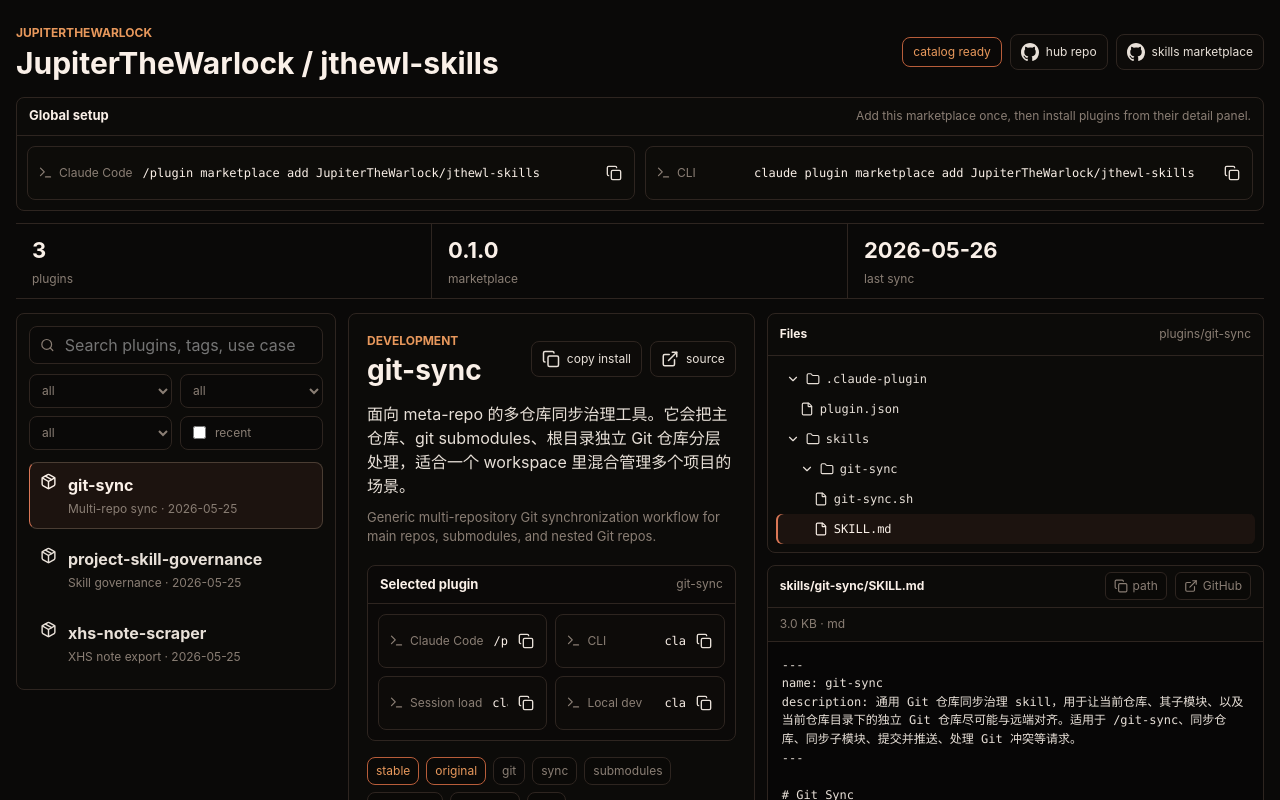
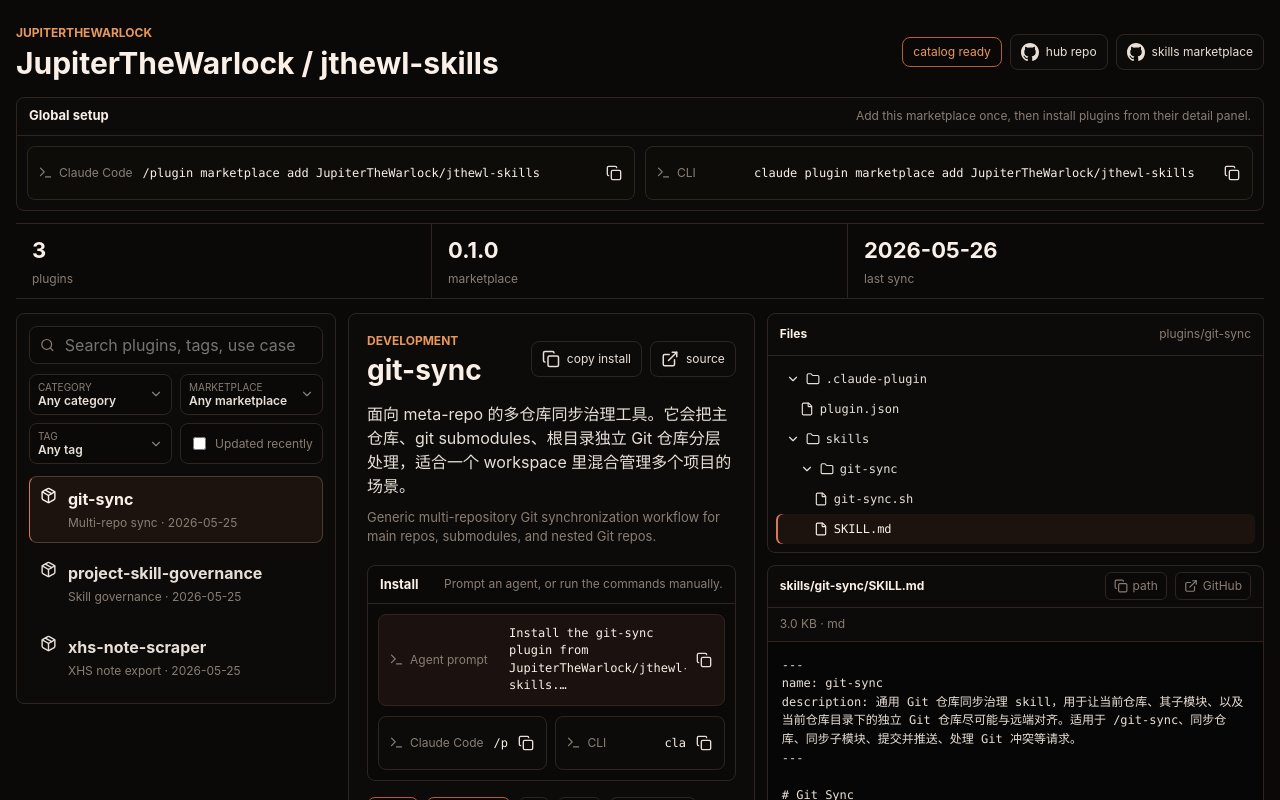
Before and after one commit to JupiterTheWarlock/jthewl-skills-hub, a React (Vite) app: page / in a window 1280 px wide. Shown: the top 800 px of the page. Built offline with nearby package versions, Linux system fonts and the light colour scheme.

Commit message:
feat: improve plugin install guidance

```diff
--- a/src/App.css
+++ b/src/App.css
@@ -171,14 +171,14 @@
   grid-template-columns: repeat(2, minmax(0, 1fr));
   gap: 8px;
   padding: 10px;
+  padding-top: 0;
 }
 
-.commandCard {
+.commandCard,
+.promptCard {
   display: grid;
-  grid-template-columns: minmax(88px, max-content) minmax(0, 1fr) 18px;
   gap: 10px;
   align-items: center;
-  min-height: 54px;
   border: 1px solid var(--border);
   border-radius: 8px;
   padding: 10px;
@@ -188,30 +188,59 @@
   cursor: pointer;
 }
 
-.commandCard:hover {
+.commandCard {
+  grid-template-columns: minmax(88px, max-content) minmax(0, 1fr) 18px;
+  min-height: 54px;
+}
+
+.promptCard {
+  grid-template-columns: minmax(110px, max-content) minmax(0, 1fr) 18px;
+  width: calc(100% - 20px);
+  min-height: 76px;
+  margin: 10px;
+  background: rgba(218, 119, 86, 0.08);
+}
+
+.commandCard:hover,
+.promptCard:hover {
   border-color: var(--border-light);
 }
 
 .commandCard span,
-.commandCard code {
+.commandCard code,
+.promptCard span,
+.promptCard code {
   display: inline-flex;
   align-items: center;
   min-width: 0;
   gap: 6px;
 }
 
-.commandCard span {
+.commandCard span,
+.promptCard span {
   color: var(--text-secondary);
   font-size: 12px;
 }
 
-.commandCard code {
+.commandCard code,
+.promptCard code {
   overflow: hidden;
   color: var(--text-bright);
   font-family: ui-monospace, SFMono-Regular, Consolas, monospace;
   font-size: 12px;
+}
+
+.commandCard code {
   text-overflow: ellipsis;
   white-space: nowrap;
+}
+
+.promptCard code {
+  display: -webkit-box;
+  line-height: 1.45;
+  -webkit-box-orient: vertical;
+  -webkit-line-clamp: 4;
+  white-space: pre-wrap;
 }
 
 .summary {
@@ -290,8 +319,7 @@
   box-shadow: 0 0 0 3px var(--accent-glow);
 }
 
-.searchBox input,
-.filters select {
+.searchBox input {
   width: 100%;
   min-width: 0;
   border: 0;
@@ -308,21 +336,109 @@
   margin-top: 10px;
 }
 
-.filters select,
+.filterMenu {
+  position: relative;
+  min-width: 0;
+}
+
+.filterTrigger,
 .checkFilter {
   min-height: 34px;
   border: 1px solid var(--border);
   border-radius: 8px;
-  padding: 0 8px;
   color: var(--text-secondary);
   background: rgba(10, 9, 8, 0.78);
   font-size: 12px;
+}
+
+.filterTrigger {
+  display: grid;
+  grid-template-columns: minmax(0, 1fr) 14px;
+  align-items: center;
+  width: 100%;
+  gap: 8px;
+  padding: 6px 8px;
+  text-align: left;
+  cursor: pointer;
+}
+
+.filterTrigger:hover,
+.filterTrigger:focus-visible,
+.filterMenu:focus-within .filterTrigger {
+  border-color: var(--accent);
+  color: var(--text-bright);
+  outline: 0;
+  box-shadow: 0 0 0 3px var(--accent-glow);
+}
+
+.filterTrigger span {
+  display: grid;
+  min-width: 0;
+  gap: 1px;
+}
+
+.filterTrigger small,
+.filterTrigger strong {
+  overflow: hidden;
+  line-height: 1.2;
+  text-overflow: ellipsis;
+  white-space: nowrap;
+}
+
+.filterTrigger small {
+  color: var(--text-secondary);
+  font-size: 10px;
+  text-transform: uppercase;
+}
+
+.filterTrigger strong {
+  color: var(--text-primary);
+  font-size: 12px;
+  font-weight: 600;
+}
+
+.filterMenuList {
+  position: absolute;
+  z-index: 20;
+  top: calc(100% + 6px);
+  left: 0;
+  width: max(100%, 190px);
+  max-height: 240px;
+  overflow: auto;
+  border: 1px solid var(--border-light);
+  border-radius: 8px;
+  padding: 5px;
+  background: rgba(14, 12, 10, 0.98);
+  box-shadow: 0 18px 40px rgba(0, 0, 0, 0.45);
+}
+
+.filterOption {
+  display: block;
+  width: 100%;
+  min-height: 30px;
+  border: 0;
+  border-radius: 6px;
+  padding: 0 8px;
+  color: var(--text-secondary);
+  background: transparent;
+  font-size: 12px;
+  text-align: left;
+  cursor: pointer;
+}
+
+.filterOption:hover,
+.filterOption:focus-visible,
+.filterOption.selected {
+  color: var(--text-bright);
+  background: rgba(218, 119, 86, 0.12);
+  outline: 0;
 }
 
 .checkFilter {
   display: flex;
   align-items: center;
   gap: 6px;
+  padding: 0 8px;
 }
 
 .pluginList {
--- a/src/App.tsx
+++ b/src/App.tsx
@@ -18,6 +18,7 @@
 const CATALOG_URL = '/data/catalog.json'
 const HUB_REPO_URL = 'https://github.com/JupiterTheWarlock/jthewl-skills-hub'
 const MARKETPLACE_REPO_URL = 'https://github.com/JupiterTheWarlock/jthewl-skills'
+const MARKETPLACE_NAME = 'jthewl-skills'
 const EMPTY_PLUGINS: CatalogPlugin[] = []
 
 type Person = {
@@ -116,6 +117,18 @@
   | { status: 'ready'; data: Catalog }
   | { status: 'error'; message: string }
 
+type FilterMenuProps = {
+  id: string
+  label: string
+  allLabel: string
+  value: string
+  options: string[]
+  open: boolean
+  onToggle: (id: string) => void
+  onSelect: (value: string) => void
+  formatValue?: (value: string) => string
+}
+
 function formatDate(value?: string | null) {
   if (!value) return 'unknown'
   return value.slice(0, 10)
@@ -147,11 +160,35 @@
   return true
 }
 
+function formatFilterValue(value: string, allLabel: string) {
+  return value === 'all' ? allLabel : value
+}
+
+function formatMarketplaceValue(value?: string) {
+  if (!value || value === 'unknown') return 'Unknown marketplace'
+  if (value === 'original') return MARKETPLACE_NAME
+  return value
+}
+
 function commandLabel(command: string) {
   if (command.startsWith('/')) return 'Claude Code'
-  if (command.includes('--plugin-url')) return 'Session load'
-  if (command.includes('--plugin-dir')) return 'Local dev'
   return 'CLI'
+}
+
+function agentInstallPrompt(pluginName: string) {
+  return [
+    `Install the ${pluginName} plugin from JupiterTheWarlock/jthewl-skills.`,
+    '',
+    'If you are running inside an interactive Claude Code session, use the /plugin commands:',
+    '/plugin marketplace add JupiterTheWarlock/jthewl-skills',
+    `/plugin install ${pluginName}@jthewl-skills`,
+    '',
+    'If you can only run shell commands, use the equivalent CLI commands:',
+    'claude plugin marketplace add JupiterTheWarlock/jthewl-skills',
+    `claude plugin install ${pluginName}@jthewl-skills`,
+    '',
+    'After installation, verify the plugin is available before finishing.',
+  ].join('\n')
 }
 
 function GitHubMark({ size = 18 }: { size?: number }) {
@@ -194,6 +231,87 @@
   )
 }
 
+function PromptCard({
+  prompt,
+  copiedKey,
+  copyError,
+  onCopy,
+}: {
+  prompt: string
+  copiedKey: string | null
+  copyError: string | null
+  onCopy: (value: string, key: string) => void
+}) {
+  const key = `agent-prompt:${prompt}`
+
+  return (
+    <button className="promptCard" type="button" onClick={() => onCopy(prompt, key)}>
+      <span>
+        <Terminal size={15} />
+        Agent prompt
+      </span>
+      <code>{prompt}</code>
+      {copiedKey === key ? <Check size={16} /> : copyError === key ? <AlertCircle size={16} /> : <Copy size={16} />}
+    </button>
+  )
+}
+
+function FilterMenu({
+  id,
+  label,
+  allLabel,
+  value,
+  options,
+  open,
+  onToggle,
+  onSelect,
+  formatValue,
+}: FilterMenuProps) {
+  const displayValue = formatValue ?? ((item: string) => formatFilterValue(item, allLabel))
+
+  return (
+    <div
+      className="filterMenu"
+      onBlur={(event) => {
+        if (!event.currentTarget.contains(event.relatedTarget)) onToggle('')
+      }}
+    >
+      <button
+        type="button"
+        className="filterTrigger"
+        aria-expanded={open}
+        aria-haspopup="listbox"
+        onClick={() => onToggle(open ? '' : id)}
+      >
+        <span>
+          <small>{label}</small>
+          <strong>{displayValue(value)}</strong>
+        </span>
+        <ChevronDown size={14} />
+      </button>
+      {open ? (
+        <div className="filterMenuList" role="listbox" aria-label={`${label} filter`}>
+          {options.map((item) => (
+            <button
+              key={item}
+              type="button"
+              role="option"
+              aria-selected={value === item}
+              className={value === item ? 'filterOption selected' : 'filterOption'}
+              onClick={() => {
+                onSelect(item)
+                onToggle('')
+              }}
+            >
+              {displayValue(item)}
+            </button>
+          ))}
+        </div>
+      ) : null}
+    </div>
+  )
+}
+
 function App() {
   const [state, setState] = useState<LoadState>({ status: 'loading' })
   const [query, setQuery] = useState('')
@@ -201,6 +319,7 @@
   const [provenance, setProvenance] = useState('all')
   const [tag, setTag] = useState('all')
   const [recentOnly, setRecentOnly] = useState(false)
+  const [openFilter, setOpenFilter] = useState('')
   const [activeName, setActiveName] = useState<string | null>(null)
   const [selectedFiles, setSelectedFiles] = useState<Record<string, string>>({})
   const [openFolderPaths, setOpenFolderPaths] = useState<Record<string, string[]>>({})
@@ -457,29 +576,47 @@
             />
           </label>
 
-          <div className="filters">
-            <select value={category} onChange={(event) => setCategory(event.target.value)} aria-label="Category filter">
-              {categories.map((item) => (
-                <option key={item}>{item}</option>
-              ))}
-            </select>
-            <select value={provenance} onChange={(event) => setProvenance(event.target.value)} aria-label="Provenance filter">
-              {provenances.map((item) => (
-                <option key={item}>{item}</option>
-              ))}
-            </select>
-            <select value={tag} onChange={(event) => setTag(event.target.value)} aria-label="Tag filter">
-              {tags.map((item) => (
-                <option key={item}>{item}</option>
-              ))}
-            </select>
+          <div className="filters" aria-label="Plugin filters">
+            <FilterMenu
+              id="category"
+              label="Category"
+              allLabel="Any category"
+              value={category}
+              options={categories}
+              open={openFilter === 'category'}
+              onToggle={setOpenFilter}
+              onSelect={setCategory}
+            />
+            <FilterMenu
+              id="origin"
+              label="Marketplace"
+              allLabel="Any marketplace"
+              value={provenance}
+              options={provenances}
+              open={openFilter === 'origin'}
+              onToggle={setOpenFilter}
+              onSelect={setProvenance}
+              formatValue={(value) =>
+                value === 'all' ? 'Any marketplace' : formatMarketplaceValue(value)
+              }
+            />
+            <FilterMenu
+              id="tag"
+              label="Tag"
+              allLabel="Any tag"
+              value={tag}
+              options={tags}
+              open={openFilter === 'tag'}
+              onToggle={setOpenFilter}
+              onSelect={setTag}
+            />
             <label className="checkFilter">
               <input
                 checked={recentOnly}
                 onChange={(event) => setRecentOnly(event.target.checked)}
                 type="checkbox"
               />
-              recent
+              Updated recently
             </label>
           </div>
 
@@ -561,9 +698,15 @@
 
               <div className="pluginCommands">
                 <div className="commandHeading">
-                  <strong>Selected plugin</strong>
-                  <span>{activePlugin.name}</span>
+                  <strong>Install</strong>
+                  <span>Prompt an agent, or run the commands manually.</span>
                 </div>
+                <PromptCard
+                  prompt={agentInstallPrompt(activePlugin.name)}
+                  copiedKey={copiedKey}
+                  copyError={copyError}
+                  onCopy={copyValue}
+                />
                 <div className="pluginCommandGrid">
                   <CommandCard
                     command={activePlugin.commands.slashInstall}
@@ -577,24 +720,14 @@
                     copyError={copyError}
                     onCopy={copyValue}
                   />
-                  <CommandCard
-                    command={activePlugin.commands.sessionLoad}
-                    copiedKey={copiedKey}
-                    copyError={copyError}
-                    onCopy={copyValue}
-                  />
-                  <CommandCard
-                    command={activePlugin.commands.localDev}
-                    copiedKey={copiedKey}
-                    copyError={copyError}
-                    onCopy={copyValue}
-                  />
                 </div>
               </div>
 
               <div className="tags">
                 <span className="badge">{activePlugin.hub?.status ?? 'unknown'}</span>
-                <span className="badge">{activePlugin.hub?.provenance?.type ?? 'unknown provenance'}</span>
+                <span className="badge">
+                  {formatMarketplaceValue(activePlugin.hub?.provenance?.type)}
+                </span>
                 {(activePlugin.tags ?? []).map((item) => (
                   <span key={item}>{item}</span>
                 ))}
```
